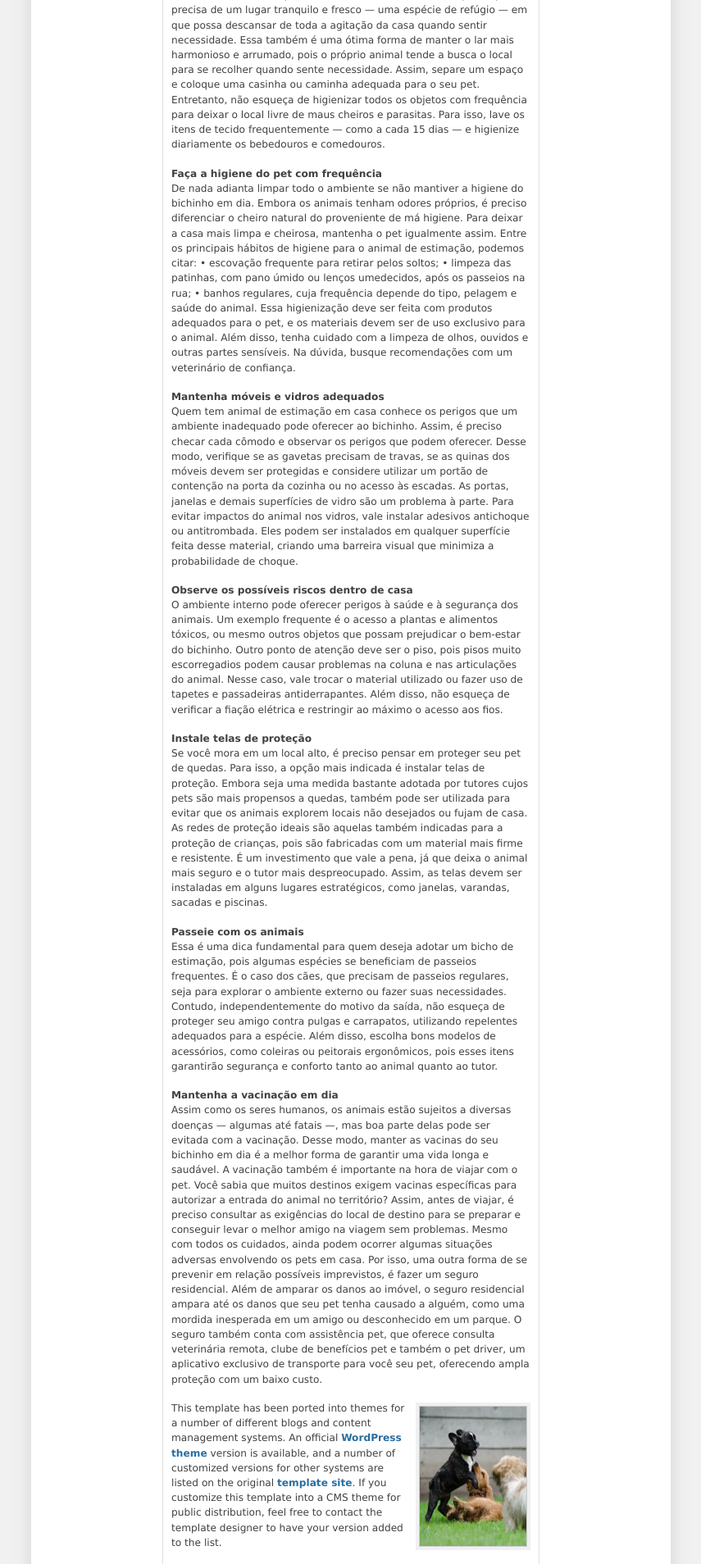
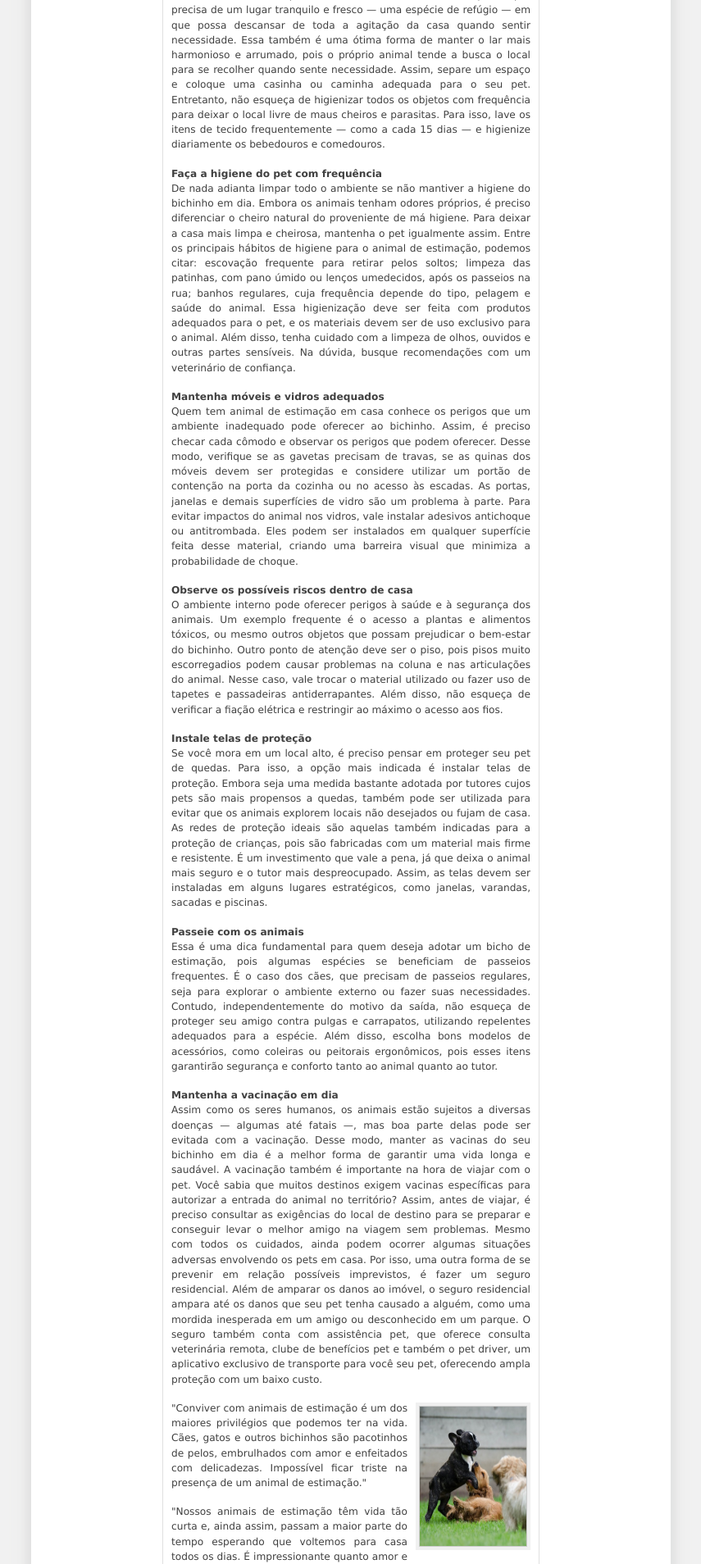
Before and after one commit to LourenceQ/react-next, a PHP site: page / in a window 1280 px wide. Shown: the part 849-2757 px from the top of the page at 82% size, without its empty margins (212-1067 px from the left). Run offline with PHP 8.4, Linux system fonts and the light colour scheme.

Commit message:
Formatando pelo CSS

```diff
--- a/andreas01.css
+++ b/andreas01.css
@@ -42,11 +42,11 @@ p {margin:0 0 1.4em;}
 #leftside ul.avmenu ul ul a, #rightside ul.avmenu ul ul a {width:100px;}
 
 /* Main content */
-#content {border-left:1px solid #e0e0e0; border-right:1px solid #e0e0e0; line-height:1.5em; margin:0 150px 5px; padding:0 10px;}
+#content {border-left:1px solid #e0e0e0; border-right:1px solid #e0e0e0; line-height:1.5em; margin:0 150px 5px; padding:0 10px; text-align:justify;}
 #contentwide {border-left:1px solid #e0e0e0; line-height:1.5em; margin:0 0 5px 150px; padding:0 0 0 10px;}
 #contentwide2 {border-right:1px solid #e0e0e0; line-height:1.5em; margin:0 150px 5px 0; padding:0 10px 0 0;}
-#content h2,#contentwide h2,#contentwide2 h2 {font-size:1.6em; margin:0 0 10px;}
-#content h3,#contentwide h3,#contentwide2 h3 {font-size:1.3em; margin:0 0 8px;}
+#content h2,#contentwide h2,#contentwide2 h2 {font-size:1.6em; margin:0 0 10px; text-align: justify;}
+#content h3,#contentwide h3,#contentwide2 h3 {font-size:1.3em; margin:0 0 8px; text-align: justify;}
 #content img,#contentwide img,#contentwide2 img {background:#ccc; border:4px solid #f0f0f0; color:#303030; display:inline; padding:1px;}
 #content ul,#contentwide ul,#contentwide2 ul,#content ol,#contentwide ol,#contentwide2 ol {margin:0 0 16px 20px; padding:0;}
 #content li,#contentwide li,#contentwide2 li {margin:0; padding:0 0 0 5px;}
@@ -62,7 +62,7 @@ p {margin:0 0 1.4em;}
 /* Additional classes */
 .left {float:left; margin:3px 10px 2px 0;}
 .right {float:right; margin:2px 0 2px 10px;}
-.textright {text-align:right; margin:5px 0;}
+.textright {text-align:justify; margin:5px 0;}
 .center {text-align:center;}
 .small {font-size:0.8em;}
 .bold {font-weight:700;}
--- a/index.html
+++ b/index.html
@@ -83,10 +83,7 @@ Essa também é uma ótima forma de manter o lar mais harmonioso e arrumado, poi
 Entretanto, não esqueça de higienizar todos os objetos com frequência para deixar o local livre de maus cheiros e parasitas. Para isso, lave os itens de tecido frequentemente — como a cada 15 dias — e higienize diariamente os bebedouros e comedouros.</p>
 <b>Faça a higiene do pet com frequência</b>
 <p>De nada adianta limpar todo o ambiente se não mantiver a higiene do bichinho em dia. Embora os animais tenham odores próprios, é preciso diferenciar o cheiro natural do proveniente de má higiene. Para deixar a casa mais limpa e cheirosa, mantenha o pet igualmente assim.
-Entre os principais hábitos de higiene para o animal de estimação, podemos citar:
-•	escovação frequente para retirar pelos soltos;
-•	limpeza das patinhas, com pano úmido ou lenços umedecidos, após os passeios na rua;
-•	banhos regulares, cuja frequência depende do tipo, pelagem e saúde do animal.
+Entre os principais hábitos de higiene para o animal de estimação, podemos citar: escovação frequente para retirar pelos soltos; limpeza das patinhas, com pano úmido ou lenços umedecidos, após os passeios na rua; banhos regulares, cuja frequência depende do tipo, pelagem e saúde do animal.
 Essa higienização deve ser feita com produtos adequados para o pet, e os materiais devem ser de uso exclusivo para o animal. Além disso, tenha cuidado com a limpeza de olhos, ouvidos e outras partes sensíveis. Na dúvida, busque recomendações com um veterinário de confiança.</p>
 <b>Mantenha móveis e vidros adequados</b>
 <p>Quem tem animal de estimação em casa conhece os perigos que um ambiente inadequado pode oferecer ao bichinho. Assim, é preciso checar cada cômodo e observar os perigos que podem oferecer. Desse modo, verifique se as gavetas precisam de travas, se as quinas dos móveis devem ser protegidas e considere utilizar um portão de contenção na porta da cozinha ou no acesso às escadas.
@@ -107,17 +104,12 @@ Mesmo com todos os cuidados, ainda podem ocorrer algumas situações adversas en
 Além de amparar os danos ao imóvel, o seguro residencial ampara até os danos que seu pet tenha causado a alguém, como uma mordida inesperada em um amigo ou desconhecido em um parque. O seguro também conta com assistência pet, que oferece consulta veterinária remota, clube de benefícios pet e também o pet driver, um aplicativo exclusivo de transporte para você seu pet, oferecendo ampla proteção com um baixo custo.</p>
 			<img src="img/caes-brincando.jpg" height="170" width="130" class="right"
 				alt="Example image - aligned to the right" />
-			<p>This template has been ported into themes for a number of different blogs and content management systems.
-				An official <a href="http://andreasviklund.com/wordpress-themes/">WordPress theme</a> version is
-				available, and a number of customized versions for other systems are listed on the original <a
-					href="http://andreasviklund.com/templates/">template site</a>. If you customize this template into a
-				CMS theme for public distribution, feel free to contact the template designer to have your version added
-				to the list.</p>
-
-			<h3>Adding your own header image</h3>
+			<p>"Conviver com animais de estimação é um dos maiores privilégios que podemos ter na vida. Cães, gatos e outros bichinhos são pacotinhos de pelos, embrulhados com amor e enfeitados com delicadezas. Impossível ficar triste na presença de um animal de estimação."</p>
+                        <p>"Nossos animais de estimação têm vida tão curta e, ainda assim, passam a maior parte do tempo esperando que voltemos para casa todos os dias. É impressionante quanto amor e alegria eles trazem para nossas vidas, e quanto nos aproximamos uns dos outros por causa deles."</p>
+<!--			<h3>Adding your own header image</h3>
 			<p>The default header image shows a snowy street in the small town of Porjus, northern Sweden. It is easy to
 				add a custom header. Just replace front.jpg with an image of your own! If you use the same file name and
-				image size as the default image, 760x175 pixels, you don't need to edit the header image tag at all.</p>
+				image size as the default image, 760x175 pixels, you don't need to edit the header image tag at all.</p>-->
 		</div>
 
 		<div id="footer">
```
